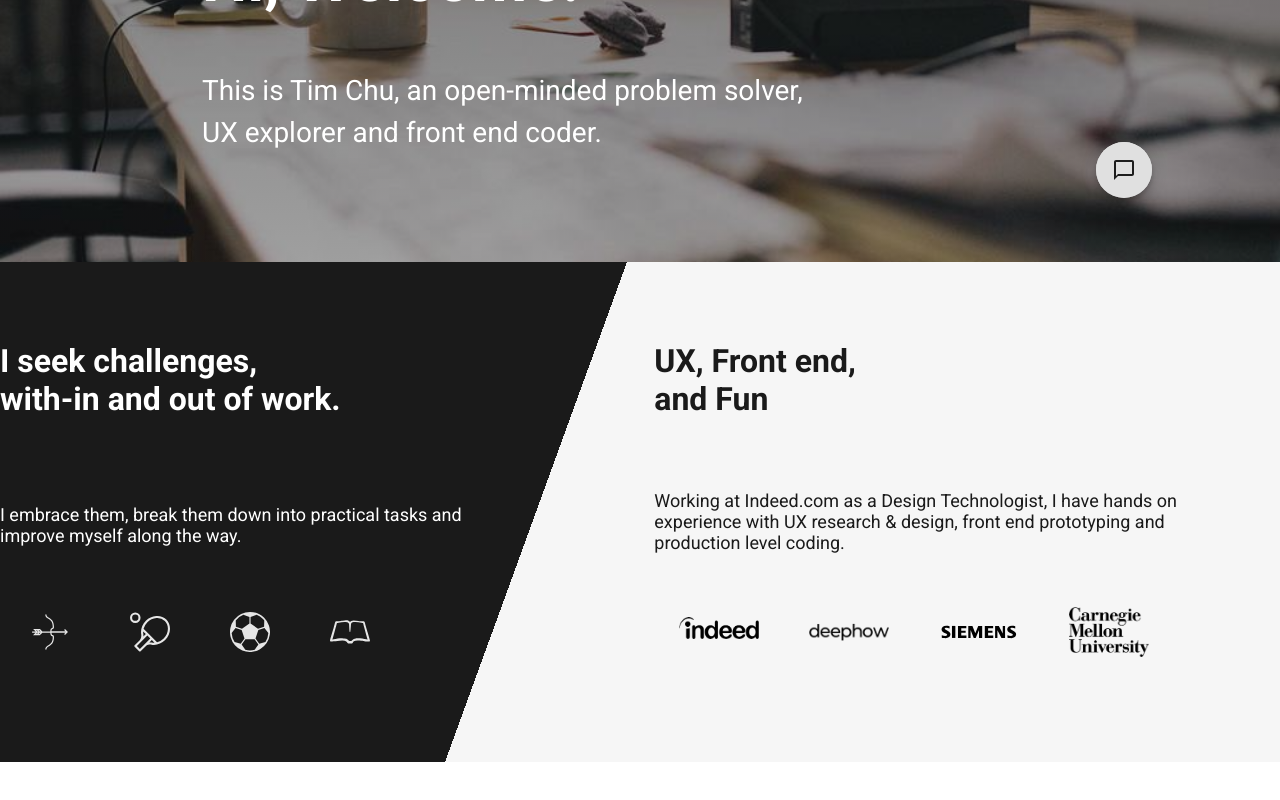
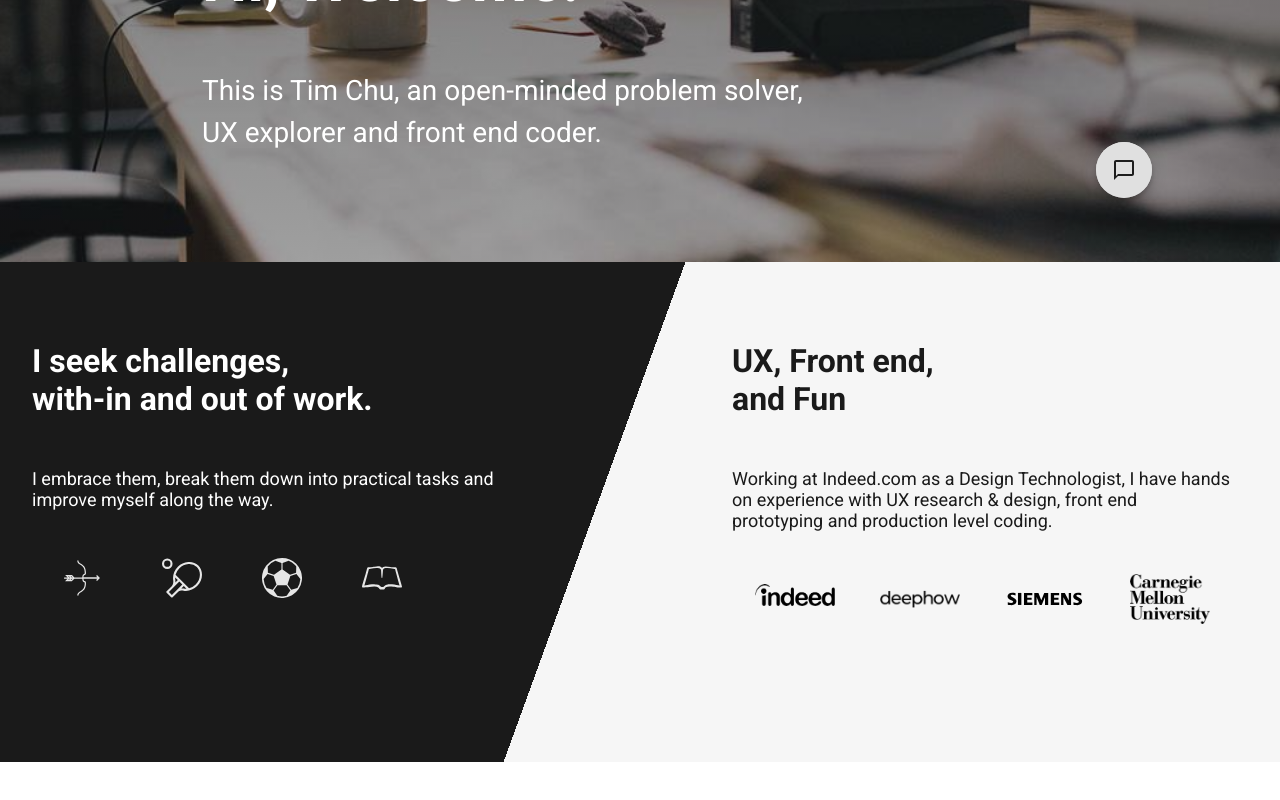
Before and after one commit to tic30/tic30.github.io, a React (Create React App) app: page /home in a window 1280 px wide. Shown: the part 538-1338 px from the top of the page. Built offline with nearby package versions, Linux system fonts and the light colour scheme.

Commit message:
Basic dynamic flyer

```diff
--- a/src/components/Flyer/Flyer.js
+++ b/src/components/Flyer/Flyer.js
@@ -29,19 +29,21 @@ class Flyer extends Component {
     // }
 
     render() {
-        const { direction, animated, content } = this.props;
+        const { direction, animated, content, callFlyer } = this.props;
 
         return (
             <div className={"flyer flyer-" + direction + (animated==="true" ?"":" noanimation")}>
                 <div className="flyer-inner">
+                    {content.titleIcon &&<div className="flyer-title-icon">
+                        <img src={"/imgs/" + content.titleIcon} />
+                    </div>}
                     <h3>{content.title}</h3>
                     <div className="hr"></div>
                     <p>{content.content}</p>
                     <div className="icons">
                         {content.icons && content.icons.map((icon, index) => {
-
                             return (
-                                <div key={index} className="flyer-icon">
+                                <div key={index} className="flyer-icon" data-target={icon.dataTarget} onClick={callFlyer}>
                                     <img src={"/imgs/" + icon.src} />
                                 </div>
                             )
--- a/src/components/Flyer/Flyer.scss
+++ b/src/components/Flyer/Flyer.scss
@@ -5,11 +5,12 @@
     top: 0;
     height: 100%;
     z-index: 0;
-    display: flex;
+    display: inline-block;
+    vertical-align: top;
     padding: 5rem 0;
     background: $palette-grey-100;
 
-    &.noanimation::after {
+    &::after {
         position: absolute;
         content: "";
         top: 0;
@@ -26,27 +27,26 @@
 .flyer-left {
     left: 0;
     width: calc(50% + 92px);
-    justify-content: flex-end;
     z-index: 4;
     color: $palette-white;
     &.noanimation {
         position: relative;
         z-index: 3;
     }
-    &.noanimation::after {
+    &::after {
         background: linear-gradient(290deg, transparent 25%, $palette-black 0) top left;
     }
 
     .flyer-inner {
+        float: right;
         padding-right: 25%;
     }
 }
 
 .flyer-right {
     position: relative;
-    justify-content: flex-start;
+    width: calc(50% - 92px);
     z-index: 2;
-    flex-grow: 1;
     color: $palette-black;
     &.noanimation {
         z-index: 1;
@@ -120,3 +120,8 @@
         }
     }
 }
+
+.flyer-title-icon img{
+    width: 150px;
+    filter: brightness(10);
+}
--- a/src/components/Home/Home.js
+++ b/src/components/Home/Home.js
@@ -10,18 +10,16 @@ class Home extends Component {
 	constructor(props) {
 		super(props);
 		this.state = {
-			// preloaderShow:this.props.preloaderShow
+			dynamicFlyer: ""
 		}
 		this.hand = React.createRef();
 		this.smile = React.createRef();
 		this.logoHover = this.logoHover.bind(this);
 		this.logoHoverEnd = this.logoHoverEnd.bind(this);
+		this.callFlyer = this.callFlyer.bind(this);
 	}
 
 	logoHover() {
-		// $('#hand').removeClass('animated tada'); //hand-wave
-		// 	$('#hand, #smile3').stop(true, true).css("opacity", "1");
-		// 	$('#hand').addClass('animated tada');
 		this.hand.current.classList.remove("animated", "tada");
 		this.hand.current.classList.add("visible", "animated", "tada");
 		this.smile.current.classList.add("visible");
@@ -37,8 +35,16 @@ class Home extends Component {
 		}, 800);
 	}
 
+	callFlyer(e) {
+		const data = e.currentTarget.getAttribute("data-target");
+		this.setState({
+			dynamicFlyer: data
+		})
+	}
+
 	componentDidMount() {
 		const myself = this;
+
 		setTimeout(function () {
 			myself.logoHover();
 			myself.logoHoverEnd();
@@ -46,11 +52,10 @@ class Home extends Component {
 	}
 
 	render() {
-		// const { preloaderContinue, preloaderShow } = this.props
+		const { dynamicFlyer } = this.state
+
 		return (
 			<React.Fragment>
-				{/* {preloaderShow && (<Preloader continueEvent={preloaderContinue}></Preloader>)} */}
-				{/* section 1 */}
 				<Header />
 				<ContactBubble />
 				<section id="sec1">
@@ -66,12 +71,12 @@ class Home extends Component {
 				</section>
 				<section id="sec2">
 					<div className="container">
+						{dynamicFlyer && <Flyer direction="left" animated="true" content={Texts[dynamicFlyer]} />}
 						<Flyer direction="left" animated="false" content={Texts.SelfIntro} />
-						<Flyer direction="right" animated="false" content={Texts.Company} />
+						<Flyer direction="right" animated="false" content={Texts.Company} callFlyer={this.callFlyer}/>
 					</div>
 				</section>
-				{/* /end of section 1 */}
-				<section></section>
+				<section id="sec3"></section>
 			</React.Fragment>
 		);
 	}
--- a/src/components/Home/Home.scss
+++ b/src/components/Home/Home.scss
@@ -150,6 +150,5 @@ body {
 
     .container {
         height: 500px;
-        display: flex;
     }
 }
--- a/src/texts.js
+++ b/src/texts.js
@@ -17,12 +17,28 @@ export default {
         title: "UX, Front end, \n and Fun",
         content: "Working at Indeed.com as a Design Technologist, I have hands on experience with UX research & design, front end prototyping and production level coding.",
         icons: [
-            {src:"icons/indeed.png"},
-            {src:"icons/deephow.png"},
-            {src:"icons/siemens.svg"},
-            {src:"icons/cmu.png"},
+            {src: "icons/indeed.png", dataTarget: "Indeed"},
+            {src: "icons/deephow.png", dataTarget: "Deephow"},
+            {src: "icons/siemens.svg", dataTarget: "Siemens"},
+            {src: "icons/cmu.png", dataTarget: "Cmu"}
         ]
-    }
+    },
+    Indeed: {
+        titleIcon: "icons/indeed.png",
+        content: "This is Tim Chu, an open-minded problem solver, UX explorer and front end coder."
+    },
+    Deephow: {
+        titleIcon: "icons/deephow.png",
+        content: "This is Tim Chu, an open-minded problem solver, UX explorer and front end coder."
+    },
+    Siemens: {
+        titleIcon: "icons/siemens.svg",
+        content: "This is Tim Chu, an open-minded problem solver, UX explorer and front end coder."
+    },
+    Cmu: {
+        titleIcon: "icons/cmu.png",
+        content: "This is Tim Chu, an open-minded problem solver, UX explorer and front end coder."
+    },
 }
 
 // I seek challenges, with-in and out of work. I embrace them, break them down into practical tasks and improve myself along the way.
```
